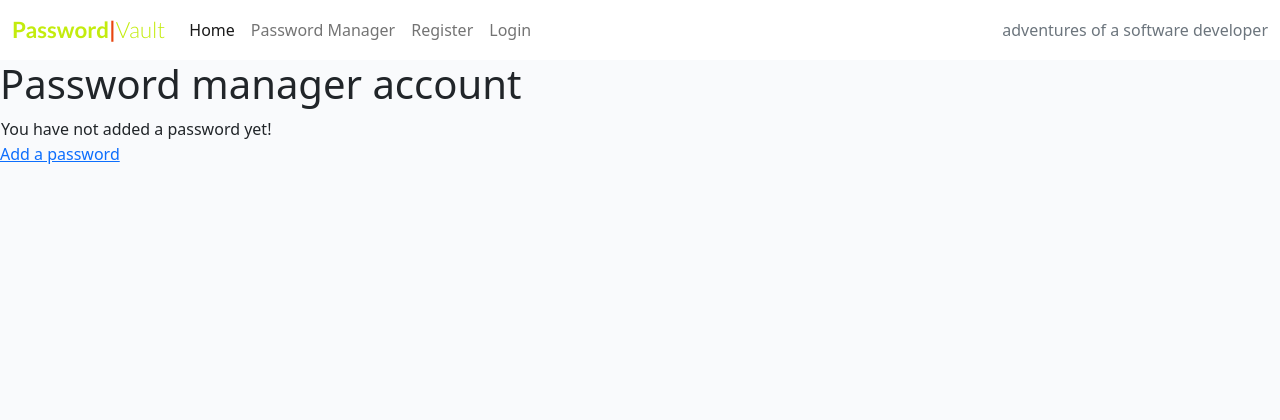
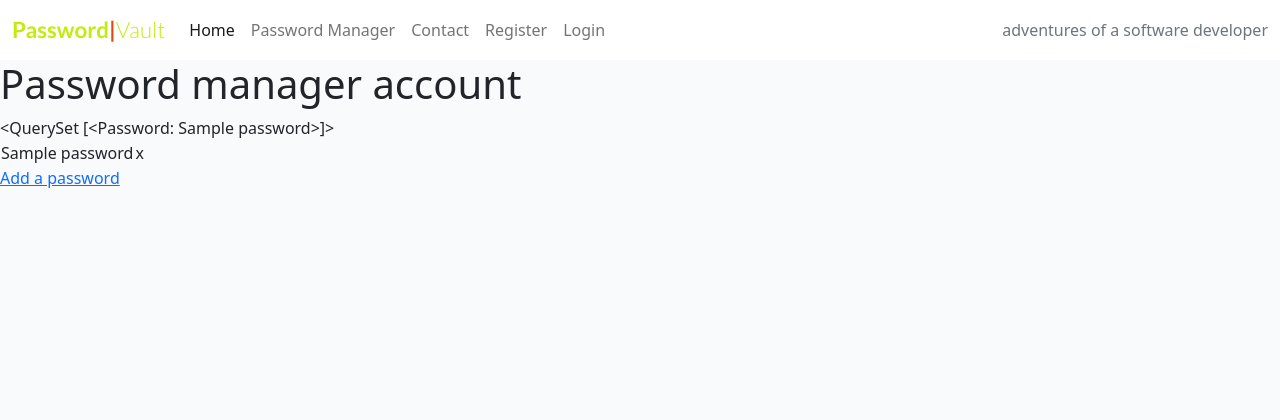
Before and after one commit to Chrisfaherty/ci-p4-pv, a Django app: page / in a window 1280 px wide. Shown: the top 420 px of the page. Run offline with Django 4.2, Linux system fonts and the light colour scheme; tables that the repository leaves empty hold one stand-in row (values such as "Sample post").

Commit message:
Display the passwords on the front end

```diff
--- a/passwordmanager/views.py
+++ b/passwordmanager/views.py
@@ -1,4 +1,4 @@
-from django.shortcuts import render
+from django.shortcuts import render, redirect
 from .models import Password
 
 # Create your views here.
@@ -6,10 +6,16 @@ from .models import Password
 def get_passmanager(request):
     passwords = Password.objects.all()
     context = {
-        'password': passwords
+        'passwords': passwords
     }
     return render(request, 'passmanager.html', context)
 
 
 def add_password(request):
+    if request.method == 'POST':
+        name = request.POST.get('password_name')
+        password = request.POST.get('password_password')
+        Password.objects.create(name=name, password=password)
+
+        return redirect('get_passmanager')
     return render(request, 'add_password.html')
--- a/passwordvault/urls.py
+++ b/passwordvault/urls.py
@@ -22,7 +22,7 @@ urlpatterns = [
     path('admin/', admin.site.urls),
     path('contact/', include('contact.urls'), name='contact_urls'),
     path('', get_passmanager, name='get_passmanager'),
-    path('add_pass', add_password, name='add_pass'),
+    path('add', add_password, name='add'),
     path('summernote/', include('django_summernote.urls')),
     path('blog/', include('blog.urls'), name='blog_urls'),
     path('accounts/', include('allauth.urls')),
--- a/templates/add_password.html
+++ b/templates/add_password.html
@@ -13,6 +13,7 @@
 <body>
     <h1> Add a Password </h1>
     <form method="POST" action="add">
+        {% csrf_token %}
         <div>
             <p>
                 <label for="'id_name">Name: </label>
--- a/templates/base.html
+++ b/templates/base.html
@@ -40,7 +40,9 @@
                     <li class="nav-item">
                         <a class="nav-link" href="{% url 'get_passmanager' %}">Password Manager</a>
                     </li>
-
+                    <li class="nav-item">
+                        <a class="nav-link" href="">Contact</a>
+                    </li>
                     {% if user.is_authenticated %}
                     <li class="nav-item">
                         <a class="nav-link" href="{% url 'account_logout' %}">Logout</a>
--- a/templates/passmanager.html
+++ b/templates/passmanager.html
@@ -23,7 +23,7 @@
         <tr><td>You have not added a password yet!</td></tr>
         {% endfor %}
     </table>
-    <a href="/add_pass">Add a password</a>
+    <a href="/add">Add a password</a>
 </body>
 </html>
 
```
